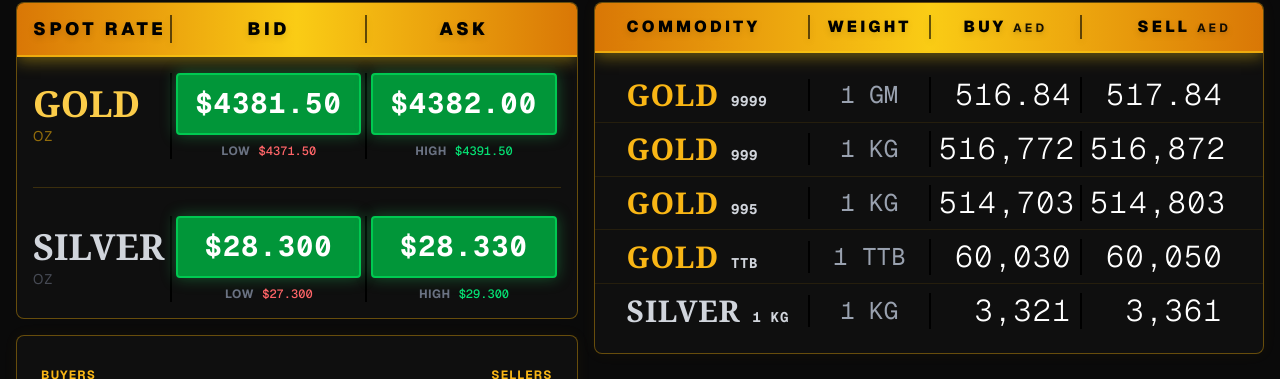
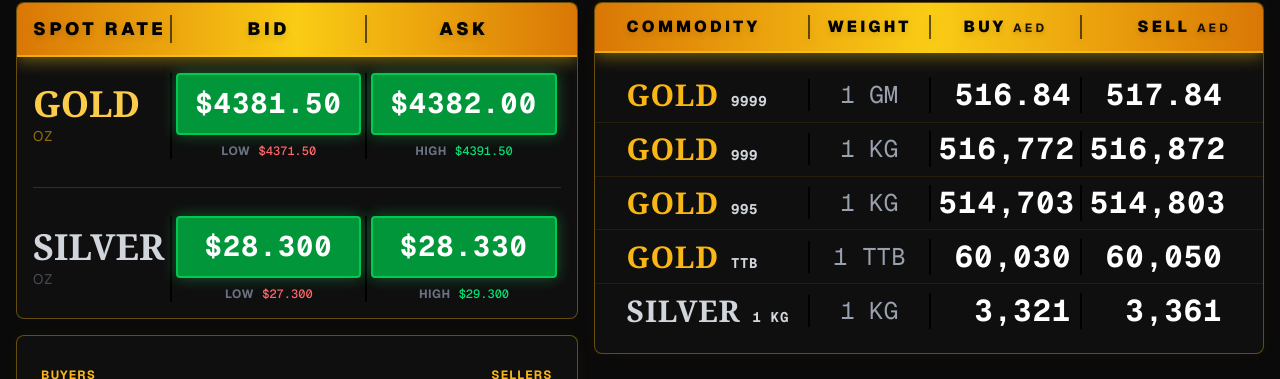
Before and after one commit to Naja11743/alraqi, a Next.js app: page /terminal in a window 1280 px wide. Shown: the part 284-663 px from the top of the page. Built offline with nearby package versions, Linux system fonts and the light colour scheme; no server answers.

Commit message:
Make commodity live rates bold

```diff
--- a/src/components/dashboard/BullionTVDashboard.tsx
+++ b/src/components/dashboard/BullionTVDashboard.tsx
@@ -337,8 +337,8 @@ export function BullionTVDashboard() {
                   <span className="text-[9px] sm:text-[10px] lg:text-xs xl:text-sm text-gray-300 font-bold font-mono tracking-wider whitespace-nowrap">{item.detail}</span>
                 </div>
                 <div className="w-[20%] text-center text-xs sm:text-lg lg:text-xl xl:text-2xl text-gray-400 font-mono border-l-2 border-black h-full px-1 sm:px-2">{item.weight}</div>
-                <div className="w-[25%] text-right text-[13px] sm:text-xl lg:text-2xl xl:text-3xl font-light tracking-wider font-mono text-white border-l-2 border-black h-full px-1 sm:px-2 whitespace-nowrap">{rates ? fmtAed(item.buy, item.weight === '1 GM' ? 2 : 0) : '...'}</div>
-                <div className="w-[25%] text-right text-[13px] sm:text-xl lg:text-2xl xl:text-3xl font-light tracking-wider font-mono text-white border-l-2 border-black h-full px-1 sm:px-2 whitespace-nowrap">{rates ? fmtAed(item.sell, item.weight === '1 GM' ? 2 : 0) : '...'}</div>
+                <div className="w-[25%] text-right text-[13px] sm:text-xl lg:text-2xl xl:text-3xl font-bold tracking-wider font-mono text-white border-l-2 border-black h-full px-1 sm:px-2 whitespace-nowrap">{rates ? fmtAed(item.buy, item.weight === '1 GM' ? 2 : 0) : '...'}</div>
+                <div className="w-[25%] text-right text-[13px] sm:text-xl lg:text-2xl xl:text-3xl font-bold tracking-wider font-mono text-white border-l-2 border-black h-full px-1 sm:px-2 whitespace-nowrap">{rates ? fmtAed(item.sell, item.weight === '1 GM' ? 2 : 0) : '...'}</div>
               </div>
             ))}
           </div>
```
